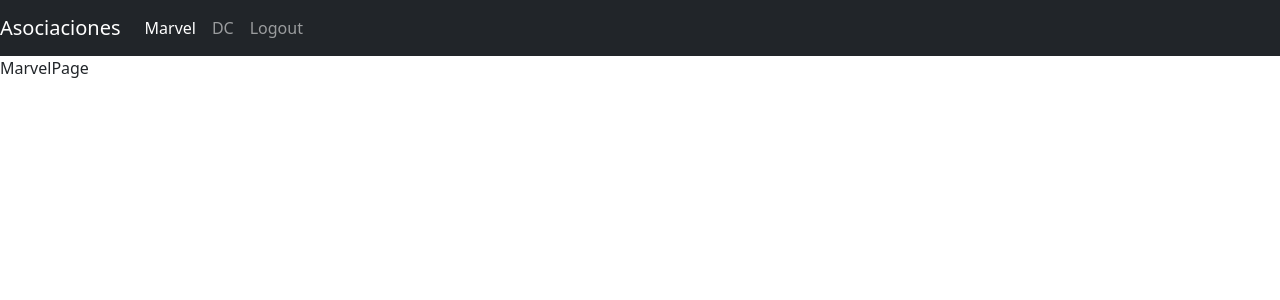
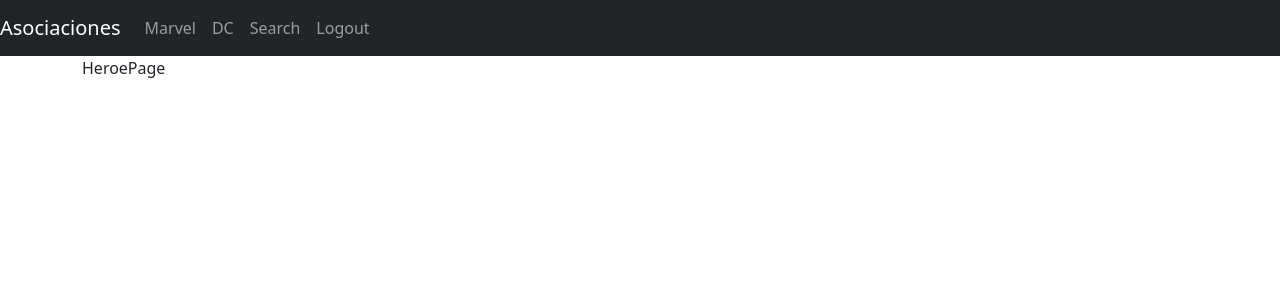
Before and after one commit to wldrocha/heroes-spa, a React (Vite) app: page /heroe in a window 1280 px wide. Before the commit this address led to /marvel. Shown: the top 300 px of the page. Built offline with nearby package versions, Linux system fonts and the light colour scheme.

Commit message:
[ADD] ROUTES

```diff
--- a/src/heroes/index.js
+++ b/src/heroes/index.js
@@ -1,2 +1,2 @@
-export * from './pages/DcPage'
-export * from './pages/MarvelPage'
+export * from './pages'
+export * from './routes/HeroesRoutes'
--- /dev/null
+++ b/src/heroes/pages/HeroePage.jsx
@@ -0,0 +1,3 @@
+export const HeroePage = () => {
+  return <div>HeroePage</div>
+}
--- /dev/null
+++ b/src/heroes/pages/SearchPage.jsx
@@ -0,0 +1,3 @@
+export const SearchPage = () => {
+  return <div>SearchPage</div>
+}
--- /dev/null
+++ b/src/heroes/pages/index.js
@@ -0,0 +1,4 @@
+export * from './DcPage'
+export * from './HeroePage'
+export * from './MarvelPage'
+export * from './SearchPage'
--- /dev/null
+++ b/src/heroes/routes/HeroesRoutes.jsx
@@ -0,0 +1,19 @@
+import { Navigate, Route, Routes } from 'react-router-dom'
+import { Navbar } from '../../ui'
+import { MarvelPage, DcPage, SearchPage, HeroePage } from '../index'
+export const HeroesRoutes = () => {
+  return (
+    <>
+      <Navbar />
+      <div className='container'>
+        <Routes>
+          <Route path='marvel' element={<MarvelPage />} />
+          <Route path='dc' element={<DcPage />} />
+          <Route path='search' element={<SearchPage />} />
+          <Route path='heroe' element={<HeroePage />} />
+          <Route path='/' element={<Navigate to='/marvel' />} />
+        </Routes>
+      </div>
+    </>
+  )
+}
--- a/src/router/AppRouter.jsx
+++ b/src/router/AppRouter.jsx
@@ -1,17 +1,13 @@
-import { Navigate, Route, Routes } from 'react-router-dom'
-import { DcPage, MarvelPage} from '../heroes'
+import { Route, Routes } from 'react-router-dom'
+import { HeroesRoutes } from '../heroes'
 import { LoginPage } from '../auth'
-import { Navbar } from '../ui'
 
 const AppRouter = () => {
   return (
     <>
-      <Navbar />
       <Routes>
-        <Route path='marvel' element={<MarvelPage />} />
-        <Route path='dc' element={<DcPage />} />
-        <Route path='login' element={<LoginPage />} />
-        <Route path='/*' element={<Navigate to='/marvel' />} />
+        <Route path='/login' element={<LoginPage />} />
+        <Route path='/*' element={<HeroesRoutes />} />
       </Routes>
     </>
   )
--- a/src/ui/components/Navbar.jsx
+++ b/src/ui/components/Navbar.jsx
@@ -26,6 +26,15 @@ export const Navbar = () => {
           >
             DC
           </NavLink>
+
+          <NavLink
+            className={({ isActive }) =>
+              `nav-item nav-link ${isActive ? 'active' : ''}`
+            }
+            to='/search'
+          >
+            Search
+          </NavLink>
         </div>
       </div>
 
```
